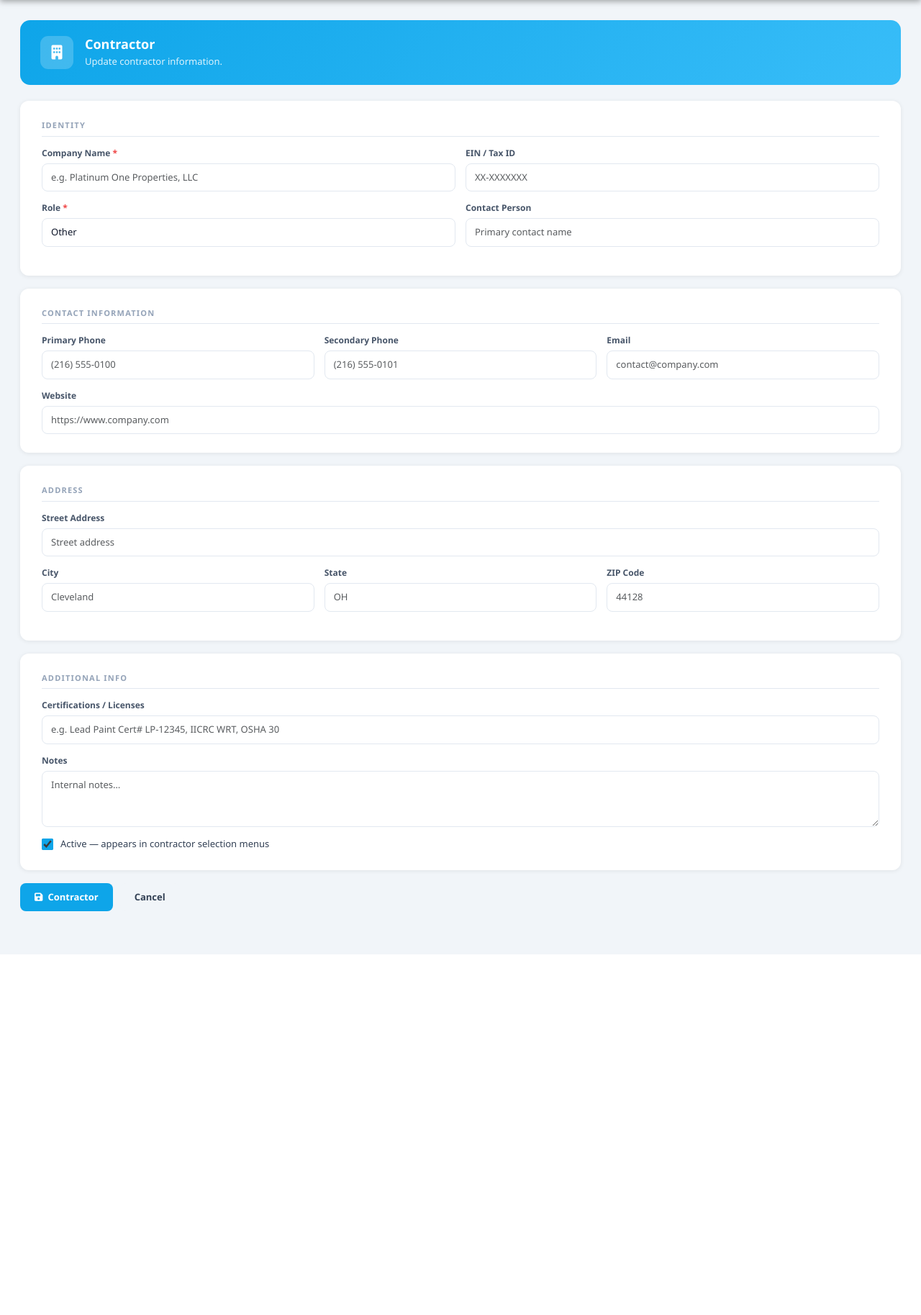
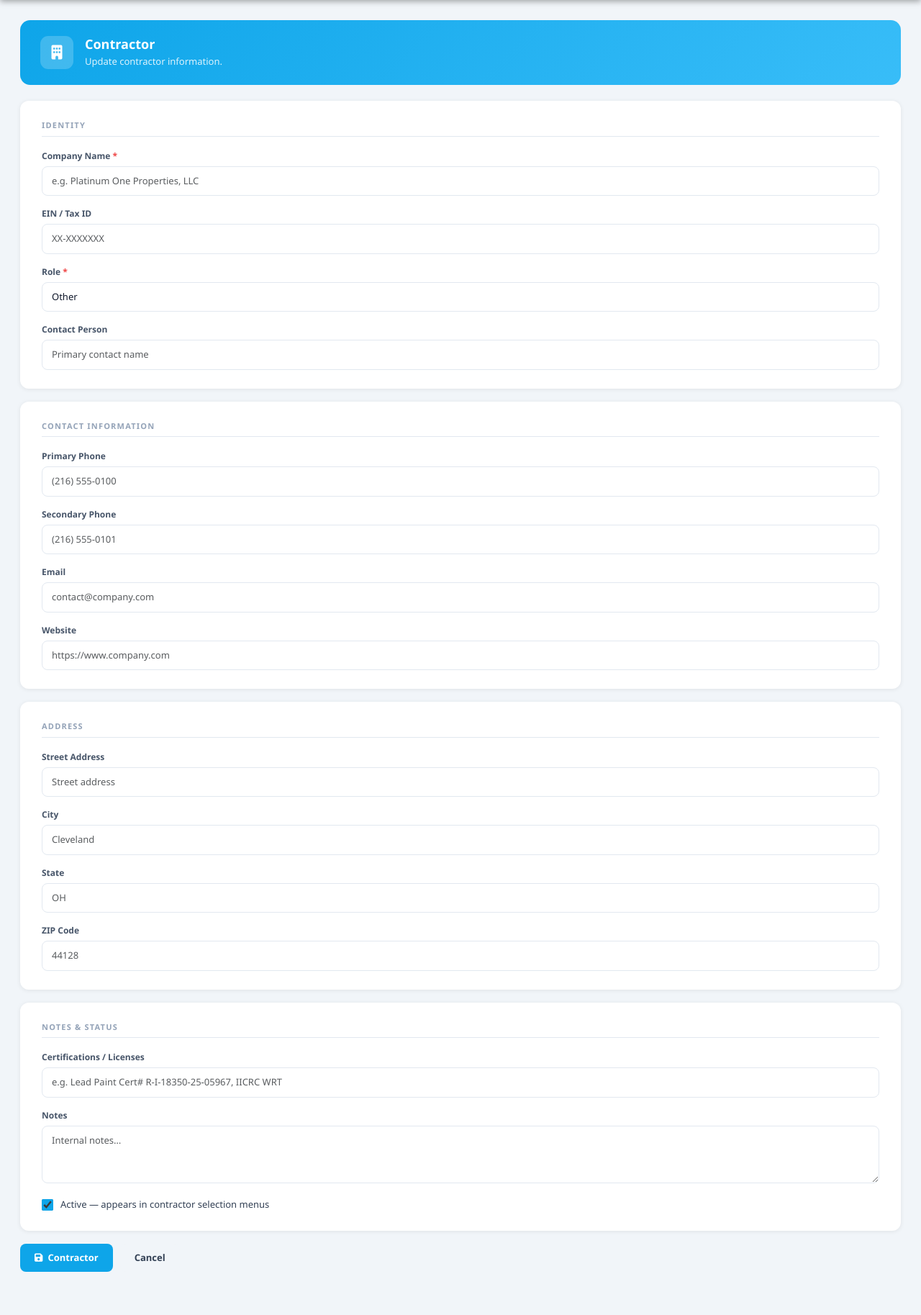
Before and after one commit to ya1-oa/mit_app, a Django app: template contractor_hub/templates/contractor_hub/contractor_form.html in a window 1280 px wide. Shown: the part 60-1887 px from the top of the page at 72% size. Before the commit the page ends 1386 px from the top, so only its background shows below. Run offline with Django 5.2, Linux system fonts and the light colour scheme; the template is opened without the code that fills it, so the values that code supplies are empty.

Commit message:
style: contractor form - full-width fields, cert field retained from source data
- Every field now takes full card width (no cramped 2/3-col grids)
- Certification/Licenses field kept — justified by Ian His Hands Lead Paint cert
  (Cert# R-I-18350-25-05967) extracted from source PDF invoices
- Removed grid classes, each field in its own .field div

Co-Authored-By: Claude Sonnet 4.6 <noreply@anthropic.com>

```diff
--- a/contractor_hub/templates/contractor_hub/contractor_form.html
+++ b/contractor_hub/templates/contractor_hub/contractor_form.html
@@ -19,22 +19,22 @@
     box-shadow: 0 1px 6px rgba(0,0,0,.08); margin-bottom: 18px; }
 .section-label {
     font-size: 11px; font-weight: 700; text-transform: uppercase;
-    letter-spacing: 1.2px; color: #94a3b8; margin-bottom: 14px;
+    letter-spacing: 1.2px; color: #94a3b8; margin-bottom: 18px;
     padding-bottom: 6px; border-bottom: 1px solid #e2e8f0;
 }
 
+.field { margin-bottom: 16px; }
+.field:last-child { margin-bottom: 0; }
+
 .form-label { font-size: 12px; font-weight: 700; color: #475569; margin-bottom: 5px; display: block; }
 .form-control {
-    width: 100%; padding: 9px 12px; border: 1px solid #e2e8f0;
+    width: 100%; padding: 10px 13px; border: 1px solid #e2e8f0;
     border-radius: 8px; font-size: 13px; color: #0f172a;
     box-sizing: border-box; transition: border-color .15s;
 }
 .form-control:focus { outline: none; border-color: #0ea5e9; box-shadow: 0 0 0 3px rgba(14,165,233,.12); }
 select.form-control { cursor: pointer; }
 textarea.form-control { resize: vertical; }
-
-.form-grid-2 { display: grid; grid-template-columns: 1fr 1fr; gap: 14px; margin-bottom: 14px; }
-.form-grid-3 { display: grid; grid-template-columns: 1fr 1fr 1fr; gap: 14px; margin-bottom: 14px; }
 
 .btn { display: inline-flex; align-items: center; gap: 7px; padding: 10px 20px;
     border-radius: 8px; font-size: 13px; font-weight: 600; cursor: pointer;
@@ -43,7 +43,7 @@ textarea.form-control { resize: vertical; }
 .btn-blue  { background: #0ea5e9; color: #fff; }
 .btn-ghost { background: #f1f5f9; color: #334155; }
 
-.toggle-wrap { display: flex; align-items: center; gap: 10px; }
+.toggle-wrap { display: flex; align-items: center; gap: 10px; margin-top: 4px; }
 .toggle-wrap label { font-size: 13px; color: #334155; cursor: pointer; }
 input[type="checkbox"] { width: 16px; height: 16px; cursor: pointer; accent-color: #0ea5e9; }
 </style>
@@ -65,20 +65,20 @@ input[type="checkbox"] { width: 16px; height: 16px; cursor: pointer; accent-colo
 <!-- Identity -->
 <div class="card">
     <div class="section-label">Identity</div>
-    <div class="form-grid-2">
-        <div>
+
+    <div class="field">
         <label class="form-label" for="id_name">Company Name <span style="color:#ef4444;">*</span></label>
         <input type="text" name="name" id="id_name" class="form-control" required
                value="{{ contractor.name|default:'' }}" placeholder="e.g. Platinum One Properties, LLC">
     </div>
-        <div>
+
+    <div class="field">
         <label class="form-label" for="id_ein">EIN / Tax ID</label>
         <input type="text" name="ein" id="id_ein" class="form-control"
                value="{{ contractor.ein|default:'' }}" placeholder="XX-XXXXXXX">
     </div>
-    </div>
-    <div class="form-grid-2">
-        <div>
+
+    <div class="field">
         <label class="form-label" for="id_role">Role <span style="color:#ef4444;">*</span></label>
         <select name="role" id="id_role" class="form-control">
             <option value="gc"            {% if contractor.role == 'gc' %}selected{% endif %}>General Contractor</option>
@@ -92,35 +92,37 @@ input[type="checkbox"] { width: 16px; height: 16px; cursor: pointer; accent-colo
             <option value="other"         {% if contractor.role == 'other' or not contractor %}selected{% endif %}>Other</option>
         </select>
     </div>
-        <div>
+
+    <div class="field">
         <label class="form-label" for="id_contact">Contact Person</label>
         <input type="text" name="contact_person" id="id_contact" class="form-control"
                value="{{ contractor.contact_person|default:'' }}" placeholder="Primary contact name">
     </div>
 </div>
-</div>
 
-<!-- Contact -->
+<!-- Contact Information -->
 <div class="card">
     <div class="section-label">Contact Information</div>
-    <div class="form-grid-3">
-        <div>
+
+    <div class="field">
         <label class="form-label" for="id_phone">Primary Phone</label>
         <input type="tel" name="phone" id="id_phone" class="form-control"
                value="{{ contractor.phone|default:'' }}" placeholder="(216) 555-0100">
     </div>
-        <div>
+
+    <div class="field">
         <label class="form-label" for="id_phone2">Secondary Phone</label>
         <input type="tel" name="phone2" id="id_phone2" class="form-control"
                value="{{ contractor.phone2|default:'' }}" placeholder="(216) 555-0101">
     </div>
-        <div>
+
+    <div class="field">
         <label class="form-label" for="id_email">Email</label>
         <input type="email" name="email" id="id_email" class="form-control"
                value="{{ contractor.email|default:'' }}" placeholder="contact@company.com">
     </div>
-    </div>
-    <div>
+
+    <div class="field">
         <label class="form-label" for="id_website">Website</label>
         <input type="url" name="website" id="id_website" class="form-control"
                value="{{ contractor.website|default:'' }}" placeholder="https://www.company.com">
@@ -130,44 +132,49 @@ input[type="checkbox"] { width: 16px; height: 16px; cursor: pointer; accent-colo
 <!-- Address -->
 <div class="card">
     <div class="section-label">Address</div>
-    <div style="margin-bottom:14px;">
+
+    <div class="field">
         <label class="form-label" for="id_address">Street Address</label>
         <input type="text" name="address" id="id_address" class="form-control"
                value="{{ contractor.address|default:'' }}" placeholder="Street address">
     </div>
-    <div class="form-grid-3">
-        <div>
+
+    <div class="field">
         <label class="form-label" for="id_city">City</label>
         <input type="text" name="city" id="id_city" class="form-control"
                value="{{ contractor.city|default:'' }}" placeholder="Cleveland">
     </div>
-        <div>
+
+    <div class="field">
         <label class="form-label" for="id_state">State</label>
         <input type="text" name="state" id="id_state" class="form-control"
                value="{{ contractor.state|default:'' }}" placeholder="OH" maxlength="2">
     </div>
-        <div>
+
+    <div class="field">
         <label class="form-label" for="id_zip">ZIP Code</label>
         <input type="text" name="zip_code" id="id_zip" class="form-control"
                value="{{ contractor.zip_code|default:'' }}" placeholder="44128">
     </div>
 </div>
-</div>
 
-<!-- Certifications & Notes -->
+<!-- Notes & Status -->
 <div class="card">
-    <div class="section-label">Additional Info</div>
-    <div style="margin-bottom:14px;">
+    <div class="section-label">Notes &amp; Status</div>
+
+    <div class="field">
         <label class="form-label" for="id_cert">Certifications / Licenses</label>
         <input type="text" name="certification" id="id_cert" class="form-control"
                value="{{ contractor.certification|default:'' }}"
-               placeholder="e.g. Lead Paint Cert# LP-12345, IICRC WRT, OSHA 30">
+               placeholder="e.g. Lead Paint Cert# R-I-18350-25-05967, IICRC WRT">
     </div>
-    <div style="margin-bottom:14px;">
+
+    <div class="field">
         <label class="form-label" for="id_notes">Notes</label>
         <textarea name="notes" id="id_notes" class="form-control" rows="3"
                   placeholder="Internal notes…">{{ contractor.notes|default:'' }}</textarea>
     </div>
+
     <div class="toggle-wrap">
         <input type="checkbox" name="is_active" id="id_is_active"
                {% if not contractor or contractor.is_active %}checked{% endif %}
```
Lines whose indentation alone changed are shown as unchanged.
